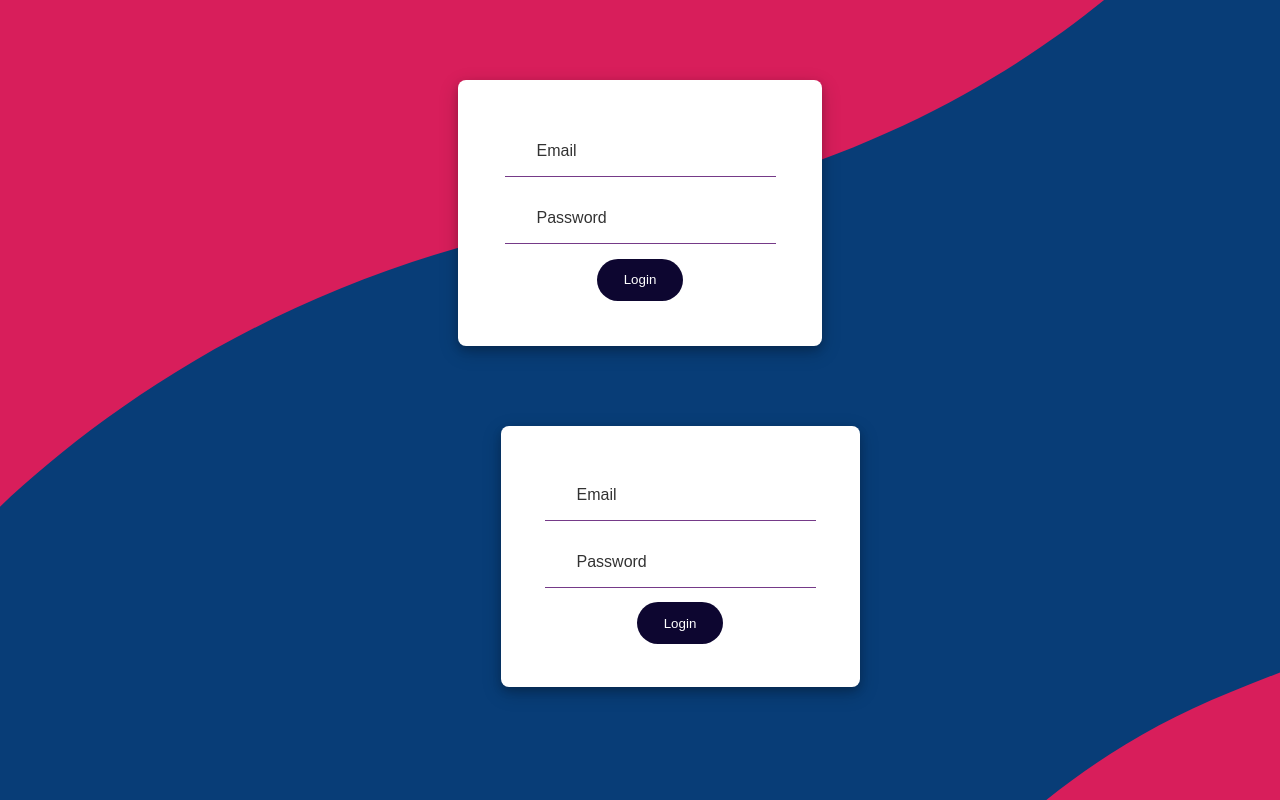
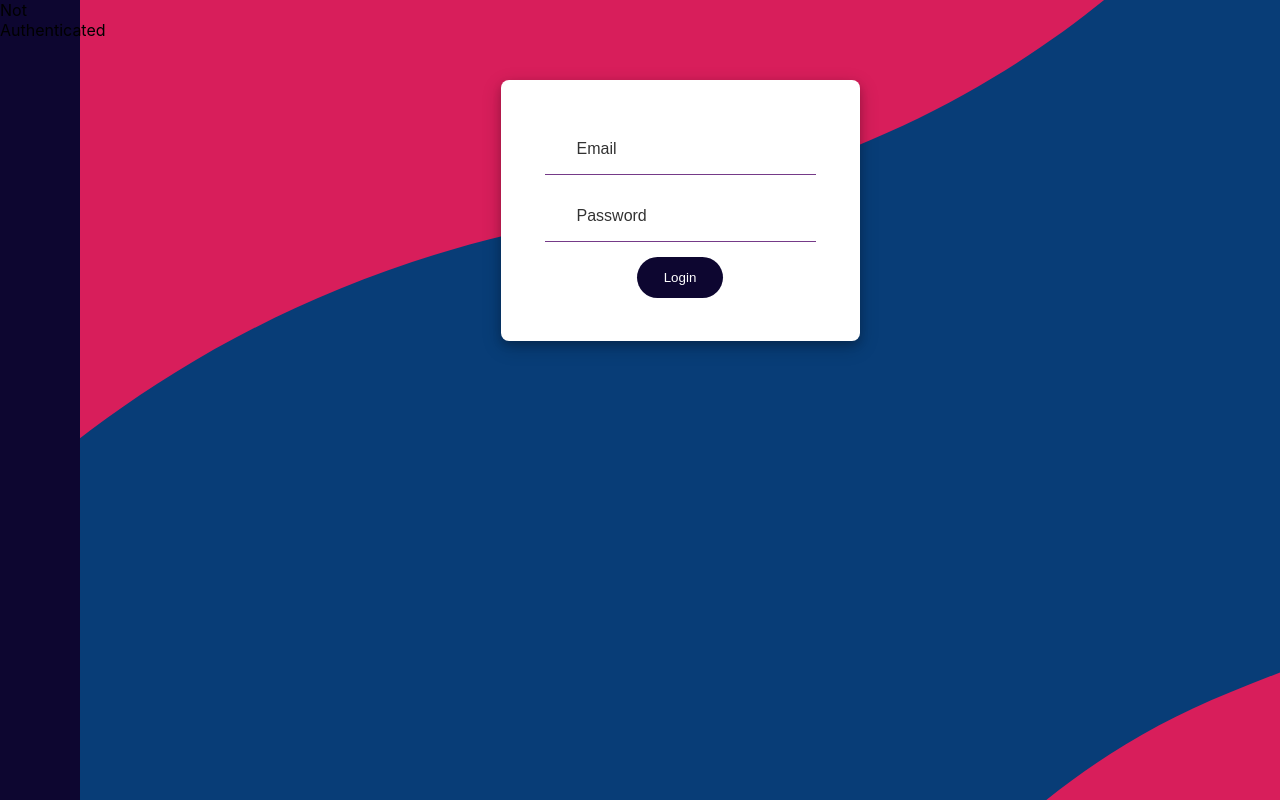
Before and after one commit to DeliverEasy/frontend, a React (Create React App) app: page / in a window 1280 px wide. Built offline with nearby package versions, Linux system fonts and the light colour scheme; no server answers.

Commit message:
Added NavBar Component

```diff
--- a/src/components/NavBar/index.js
+++ b/src/components/NavBar/index.js
@@ -2,19 +2,17 @@ import React, { Component } from 'react';
 import { connect } from 'react-redux';
 import { logoutUser } from '../../actions';
 import './styles.scss';
-import LoginForm from '../LoginForm';
 
 class NavBar extends Component {
 
     render() {
         if (this.props.isAuthenticated) {
             return (
-                <div>
-                    {localStorage.token}
-                    <button onClick={e => this.props.logoutUser()}>Logout</button>
+                <div className='nav-bar'>
+                    <button onClick={e => this.props.logoutUser()}>LO</button>
                 </div>);
         } else {
-            return (<div><LoginForm /></div>);
+            return (<div className='nav-bar'>Not Authenticated</div>);
         }
     }
 }
--- a/src/components/NavBar/styles.scss
+++ b/src/components/NavBar/styles.scss
@@ -0,0 +1,8 @@
+.nav-bar {
+    height: 100vh;
+    width: 10vh;
+    position: fixed;
+    top: 0%;
+    left: 0%;
+    background-color: #0d0630ff;
+}
```
